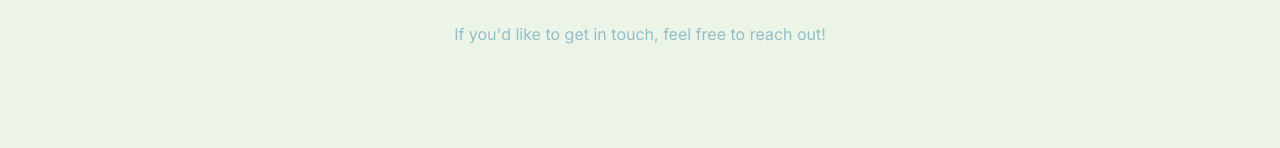
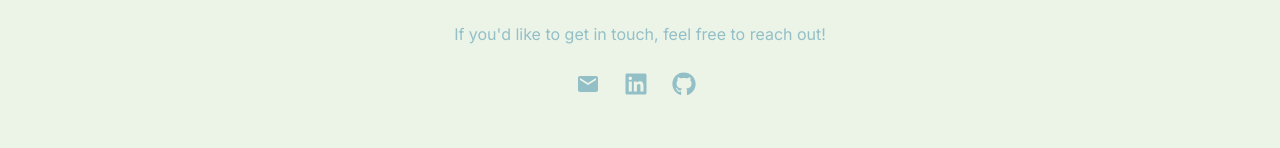
Before and after one commit to eddbb/eddbb-portfolio, a Next.js app: page /contact in a window 1280 px wide. Shown: the part 152-300 px from the top of the page. Built offline with nearby package versions, Linux system fonts and the light colour scheme.

Commit message:
feat(contact-info): added links to my contact info

```diff
--- a/app/about/page.tsx
+++ b/app/about/page.tsx
@@ -7,8 +7,10 @@ export default function AboutPage() {
         <h1 className="text-4xl">About Me</h1>
         <Underline />
         <p className="text-center max-w-xl">
-          I am a passionate developer with experience in building web
-          applications.
+          I am a passionate developer with experience in data science, machine
+          learning, software development, and web development. I enjoy creating
+          efficient and innovative solutions to complex problems. In my free
+          time, I like to explore new technologies.
         </p>
       </div>
     </main>
--- a/app/contact/page.tsx
+++ b/app/contact/page.tsx
@@ -1,4 +1,6 @@
 import Underline from "@/components/Underline";
+import { MdEmail } from "react-icons/md";
+import { FaLinkedin, FaGithub } from "react-icons/fa";
 
 export default function ContactPage() {
   return (
@@ -9,6 +11,20 @@ export default function ContactPage() {
         <p className="text-center max-w-xl">
           If you'd like to get in touch, feel free to reach out!
         </p>
+        <div className="flex gap-4">
+          <a href="mailto:edvin.blomgren@hotmail.com" target="_blank">
+            <MdEmail className="inline w-6 h-6 mr-2" />
+          </a>
+          <a
+            href="https://www.linkedin.com/in/edvin-blomgren-2a157980/"
+            target="_blank"
+          >
+            <FaLinkedin className="inline w-6 h-6 mr-2" />
+          </a>
+          <a href="https://github.com/eddbb" target="_blank">
+            <FaGithub className="inline w-6 h-6 mr-2" />
+          </a>
+        </div>
       </div>
     </main>
   );
--- a/app/page.tsx
+++ b/app/page.tsx
@@ -3,7 +3,7 @@ import Underline from "@/components/Underline";
 export default function HomePage() {
   return (
     <div className="">
-      <div className="flex flex-col items-center gap-6 mt-6">
+      <div className="flex flex-col items-center gap-6 mt-6 text-center">
         <h1 className="text-4xl">Hello, I'm Edvin Blomgren!</h1>
         <Underline />
         <p className="text-center max-w-xl">
--- a/components/Navbar.tsx
+++ b/components/Navbar.tsx
@@ -13,8 +13,11 @@ export default function Navbar() {
     "/contact": ["40%", "60%", "0%"],
   };
 
-  const [leftWidth, middleWidth, rightWidth] =
-    lineWidths[pathname || "/"] || ["20%", "30%", "50%"];
+  const [leftWidth, middleWidth, rightWidth] = lineWidths[pathname || "/"] || [
+    "20%",
+    "30%",
+    "50%",
+  ];
 
   return (
     <nav className="w-full bg-foreground sticky top-0 z-50">
```
